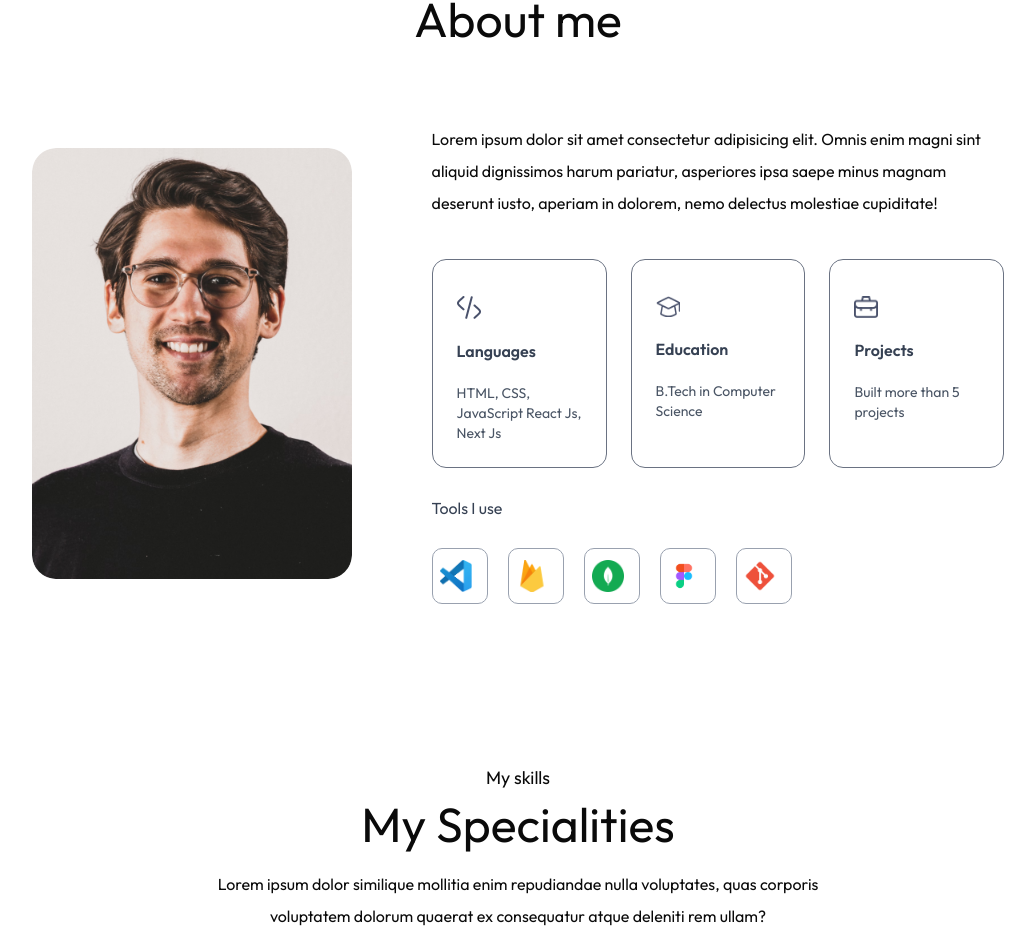
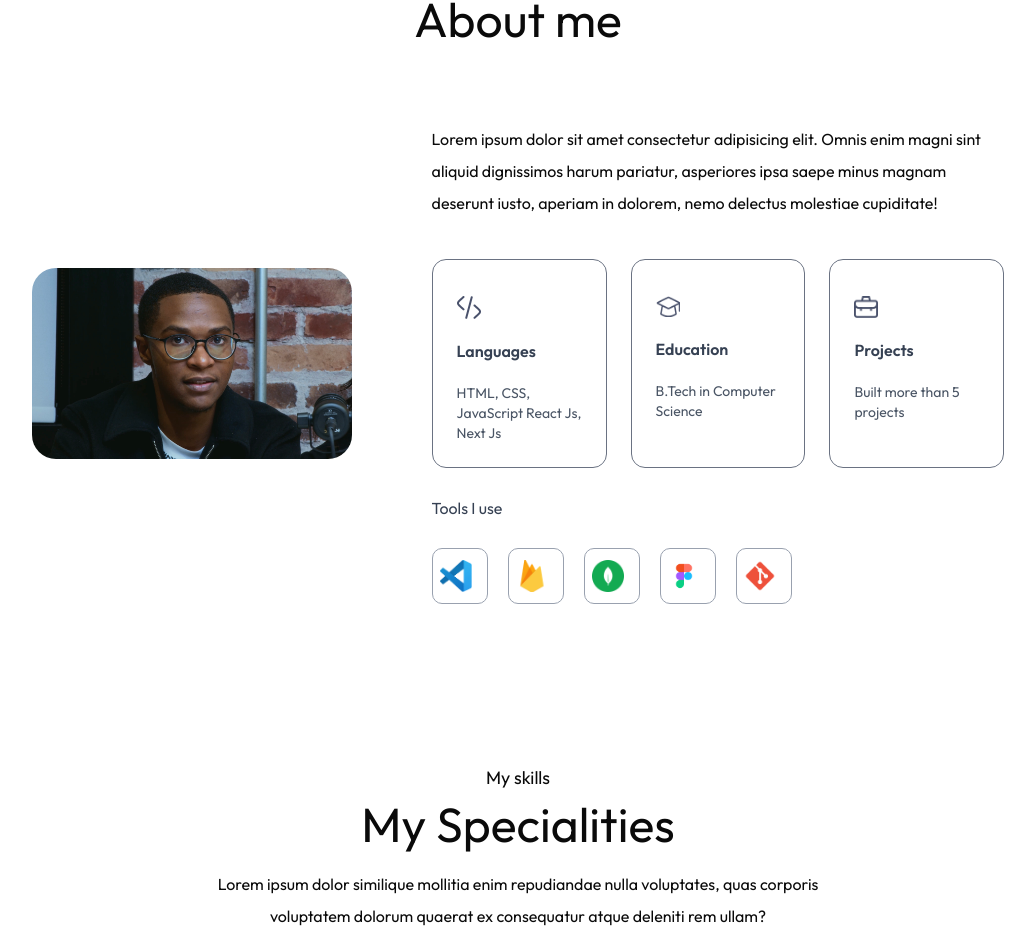
Before and after one commit to chrisprince-ic/portfolio2, a Next.js app: page / in a window 1280 px wide. Shown: the part 881-1826 px from the top of the page, without its empty margins (122-1157 px from the left). Built offline with nearby package versions, Linux system fonts and the light colour scheme; a web font is replaced by a local one.

Commit message:
added my profile image

```diff
--- a/components/About.jsx
+++ b/components/About.jsx
@@ -9,7 +9,7 @@ const About = () => {
         <h2 className='text-center text-5xl'>About me</h2>
         <div className='flex w-full flex-col lg:flex-row items-center gap-20 my-20' >
             <div className='w-64 sm:w-80 rounded-3xl max-w-none'>
-                <Image src={assets.user_image} alt="user-profile"className='w-full rounded-3xl'/>
+                <Image src={assets.profile_img} alt="user-profile"className='w-full rounded-3xl'/>
             </div>
             <div className='flex-1'>
                 <p className='mb-10 max-w-2xl'>Lorem ipsum dolor sit amet consectetur adipisicing elit. Omnis enim magni sint aliquid dignissimos harum pariatur, asperiores ipsa saepe minus magnam deserunt iusto,
```
